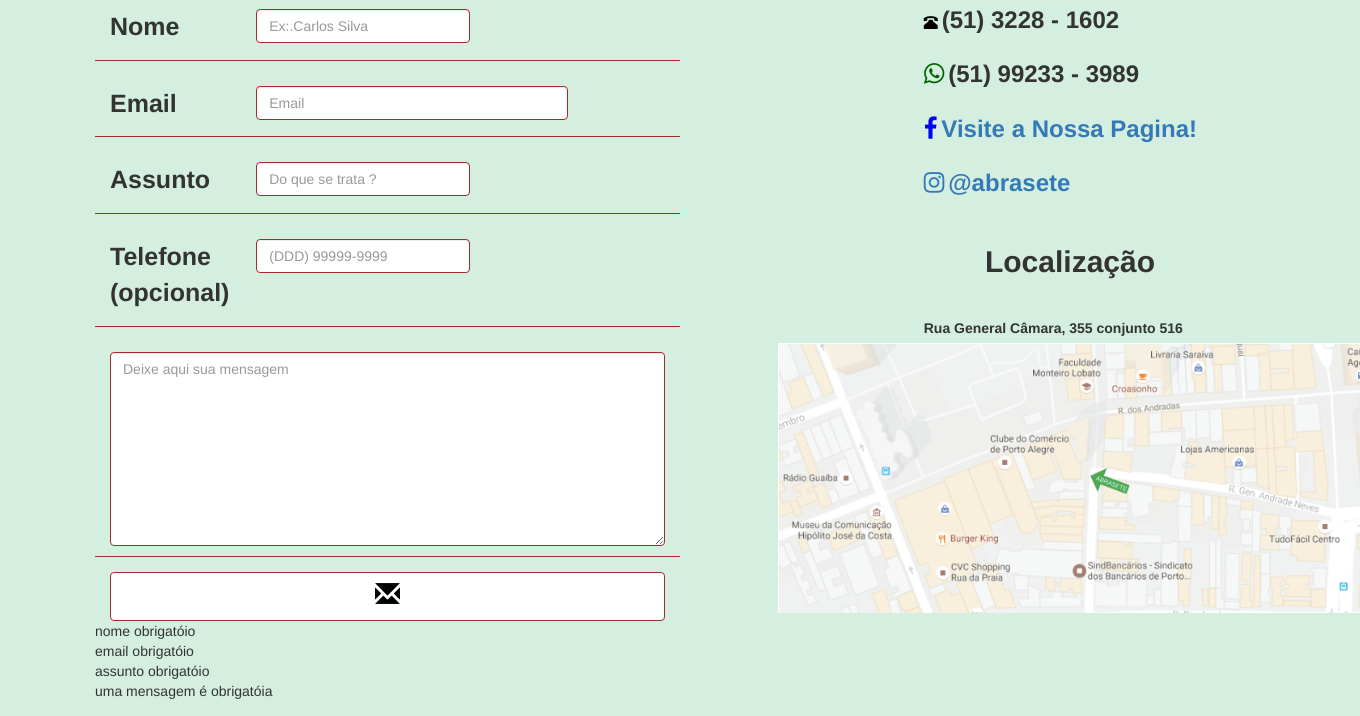
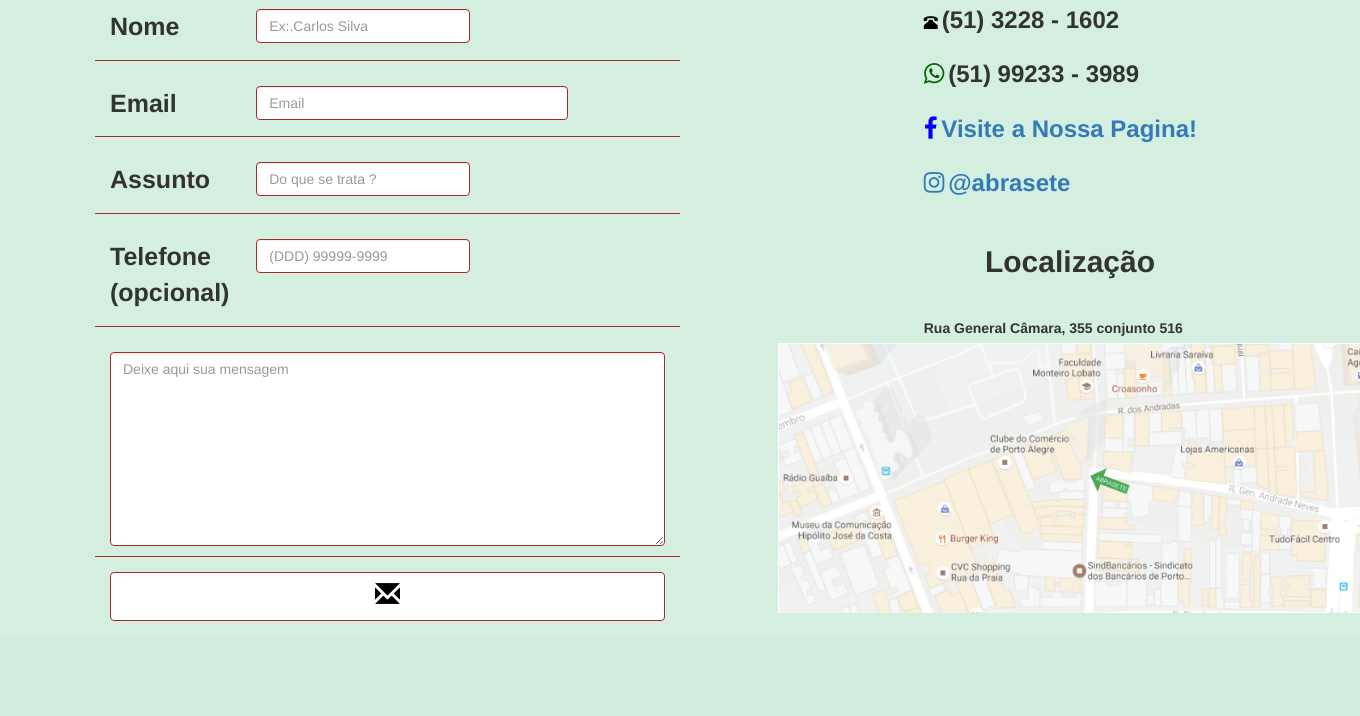
Before and after one commit to Lignati/abraseteSite, a PHP site: page /contato.php in a window 1360 px wide. Shown: the part 538-1254 px from the top of the page. After the commit the page ends 1159 px from the top, so only its background shows below. Run offline with PHP 8.4, Linux system fonts and the light colour scheme; data that the repository does not hold is empty; some libraries are stand-ins or nearby versions.

Commit message:
corrige erros nos arquivo de contato

```diff
--- a/contato.php
+++ b/contato.php
@@ -104,25 +104,10 @@
   $corpoEmail ="Mensagem de: ".$email."\r\n"."Telefone:".$telefone."\r\n"."Mensagem:\r\n". $mensagem ;
   if(isset($nome)&&isset($email)&& isset($assunto)&& isset($mensagem)){
     $to = "bernardonlignati@gmail.com";
+    echo "envoiou";
     $assuntoFinal = "Contato ABRASETE ->".$assunto;
     mail($to,$assuntoFinal,$corpoEmail);
   }
-  else{
-    if(!isset($nome)){
-      echo "nome obrigat&oacute;io<br/>";
-    }
-    if(!isset($email)){
-      echo "email obrigat&oacute;io<br/>";
-    }
-    if(!isset($assunto)){
-      echo "assunto obrigat&oacute;io<br/>";
-    }
-    if(!isset($assunto)){
-      echo "uma mensagem &eacute; obrigat&oacute;ia<br/>";
-    }
-
-  }
-
 ?>
 
 
```
